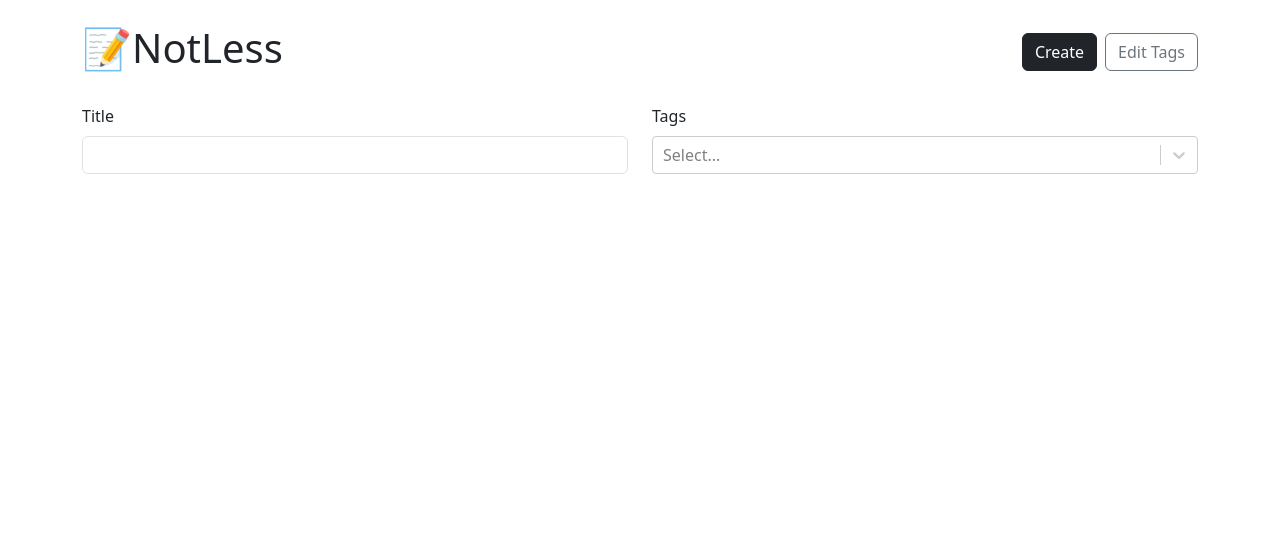
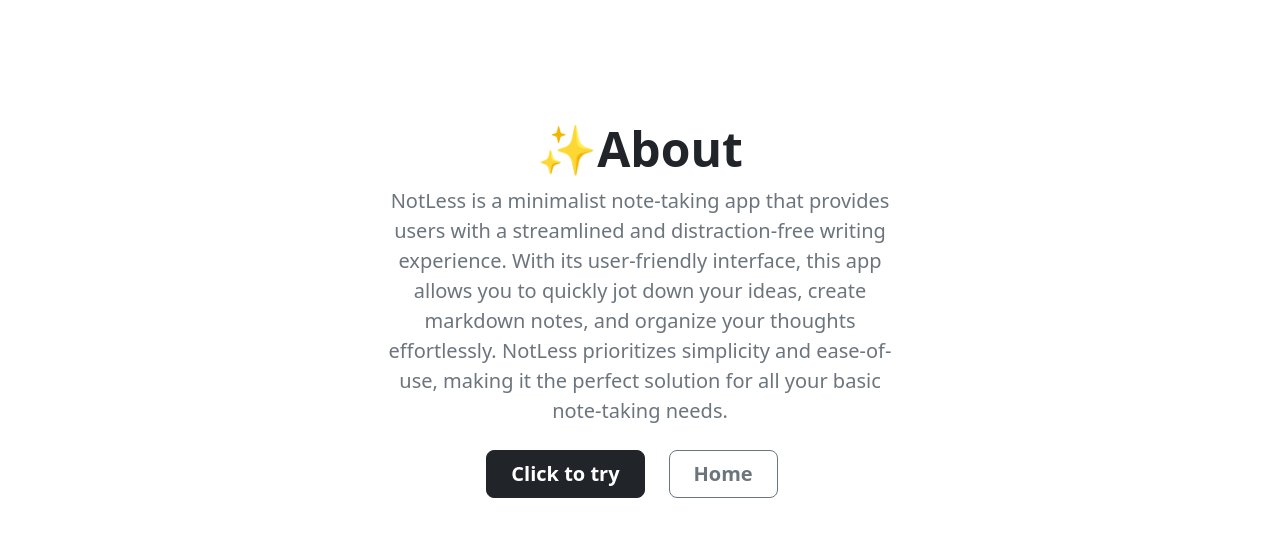
Before and after one commit to On1zuma/Notless, a React (Vite) app: page /about in a window 1280 px wide. Before the commit this address led to /. Shown: the top 536 px of the page. Built offline with nearby package versions, Linux system fonts and the light colour scheme.

Commit message:
feat: landing and about page

```diff
--- /dev/null
+++ b/src/About.tsx
@@ -0,0 +1,42 @@
+import { Button } from "react-bootstrap";
+import { Link } from "react-router-dom";
+
+
+export function About() {
+  return (
+    <div className=" text-secondary px-4 py-5 text-center">
+      <div className="py-5">
+        <h1 className="display-5 fw-bold text-dark">✨About</h1>
+        <div className="col-lg-6 mx-auto">
+          <p className="fs-5 mb-4">
+            NotLess is a minimalist note-taking app that provides users with a
+            streamlined and distraction-free writing experience. With its
+            user-friendly interface, this app allows you to quickly jot down
+            your ideas, create markdown notes, and organize your thoughts
+            effortlessly. NotLess prioritizes simplicity and ease-of-use, making
+            it the perfect solution for all your basic note-taking needs.
+          </p>
+          <div className="d-grid gap-2 d-sm-flex justify-content-sm-center">
+            <Link to="/list">
+              <Button
+                type="button"
+                variant="dark btn-lg px-4 me-sm-3 fw-bold"
+              >
+                Click to try
+              </Button>
+            </Link>
+
+            <Link to="/">
+              <Button
+                type="button"
+                variant="outline-secondary btn-lg px-4 me-sm-3 fw-bold"
+              >
+                Home
+              </Button>
+            </Link>
+          </div>
+        </div>
+      </div>
+    </div>
+  );
+}
--- a/src/App.tsx
+++ b/src/App.tsx
@@ -9,6 +9,8 @@
 import { NoteLayout } from "./NoteLayout";
 import { Note } from "./Note";
 import { EditNote } from "./EditNote";
+import { LandingPage } from "./LandingPage";
+import { About } from "./About";
 
 export type Note = {
   id: string;
@@ -102,7 +104,19 @@
       <Routes>
         <Route
           path="/"
-          element={<NoteList notes={notesWithTags} availableTags={tags} onUpdateTag={updateTag} onDeleteTag={deleteTag} />}
+          element={<LandingPage />}
+        />
+        <Route path="/about" element={<About />} />
+        <Route
+          path="/list"
+          element={
+            <NoteList
+              notes={notesWithTags}
+              availableTags={tags}
+              onUpdateTag={updateTag}
+              onDeleteTag={deleteTag}
+            />
+          }
         />
         <Route
           path="/new"
--- a/src/EditNote.tsx
+++ b/src/EditNote.tsx
@@ -12,7 +12,7 @@
   const note = useNote();
   return (
     <>
-      <h1 className="mb-4">Edit note</h1>
+      <h1 className="mb-4 fw-bold">Edit note</h1>
       <NoteForm
         title={note.title}
         markdown={note.markdown}
--- /dev/null
+++ b/src/LandingPage.tsx
@@ -0,0 +1,40 @@
+import { Button } from "react-bootstrap";
+import { Link } from "react-router-dom";
+
+export function LandingPage() {
+  return (
+    <>
+    <div className=" text-secondary px-4 py-5 text-center">
+      <div className="py-5">
+        <h1 className="display-5 fw-bold text-dark">📝NotLess</h1>
+        <div className="col-lg-6 mx-auto">
+          <p className="fs-5 mb-4">
+            Simplify your note-taking and unlock your full potential with
+            NotLess, the ultimate app for effortless capturing of ideas, to-do
+            lists, and thoughts in a clutter-free environment.
+          </p>
+          <div className="d-grid gap-2 d-sm-flex justify-content-sm-center">
+            <Link to="/list">
+              <Button
+                type="button"
+                variant="dark btn-lg px-4 me-sm-3 fw-bold"
+              >
+                Click to try
+              </Button>
+            </Link>
+
+            <Link to="/about">
+              <Button
+                type="button"
+                variant="outline-secondary btn-lg px-4 me-sm-3 fw-bold"
+              >
+                About
+              </Button>
+            </Link>
+          </div>
+        </div>
+      </div>
+    </div>
+    </>
+  );
+}
--- a/src/NewNote.tsx
+++ b/src/NewNote.tsx
@@ -10,7 +10,7 @@
 export function NewNote({ onSubmit, onAddTag, availableTags } : NewNoteProps) {
     return (
         <>
-            <h1 className="mb-4">New note</h1>
+            <h1 className="mb-4 fw-bold">New note</h1>
             <NoteForm onSubmit={onSubmit} onAddTag={onAddTag} availableTags={availableTags}/>
         </>
     )
--- a/src/Note.tsx
+++ b/src/Note.tsx
@@ -15,7 +15,7 @@
     <>
       <Row className="align-items-center mb-4">
         <Col>
-          <h1>{note.title}</h1>
+          <h1 className="fw-bold">{note.title}</h1>
           {note.tags.length > 0 && (
             <Stack gap={1} direction="horizontal" className="flex-wrap">
               {note.tags.map((tag) => (
@@ -29,11 +29,11 @@
         <Col xs="auto">
           <Stack gap={2} direction="horizontal">
             <Link to={`/${note.id}/edit`}>
-              <Button variant="dark">Edit</Button>
+              <Button variant="dark fw-bold">Edit</Button>
             </Link>
             <Button
               // onClick={() => setEditTagsModalIsOpen(true)}
-              variant="outline-danger"
+              variant="outline-danger fw-bold"
               onClick={() => {
                 onDelete(note.id),
                 navigate("/")
@@ -41,9 +41,9 @@
             >
               Delete
             </Button>
-            <Link to="/">
+            <Link to="/list">
               <Button
-                variant="outline-secondary"
+                variant="outline-secondary fw-bold"
               >
                 Back
               </Button>
--- a/src/NoteForm.tsx
+++ b/src/NoteForm.tsx
@@ -85,11 +85,11 @@
         </Form.Group>
 
         <Stack direction="horizontal" gap={2} className="justify-content-end">
-          <Button type="submit" variant="dark">
+          <Button type="submit" variant="dark fw-bold">
             Save
           </Button>
-          <Link to="..">
-            <Button type="button" variant="outline-secondary">
+          <Link to="/list">
+            <Button type="button" variant="outline-secondary fw-bold">
               Cancel
             </Button>
           </Link>
--- a/src/NoteList.tsx
+++ b/src/NoteList.tsx
@@ -62,18 +62,18 @@
     <>
       <Row className="align-items-center mb-4">
         <Col>
-          <h1 className="font-weight-bold">
+          <h1 className="fw-bold">
             📝NotLess
           </h1>
         </Col>
         <Col xs="auto">
           <Stack gap={2} direction="horizontal">
             <Link to="/new">
-              <Button variant="dark">Create</Button>
+              <Button variant="dark fw-bold">Create</Button>
             </Link>
             <Button
               onClick={() => setEditTagsModalIsOpen(true)}
-              variant="outline-secondary"
+              variant="outline-secondary fw-bold"
             >
               Edit Tags
             </Button>
```
